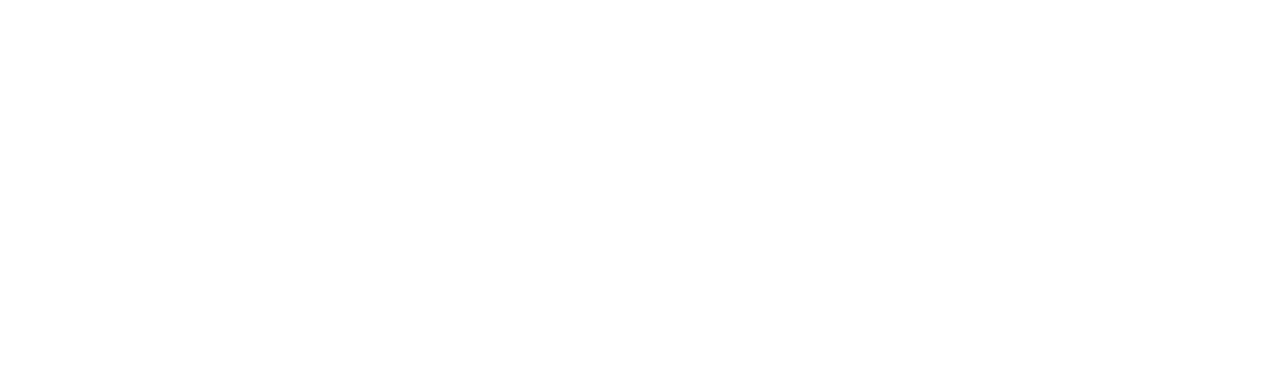
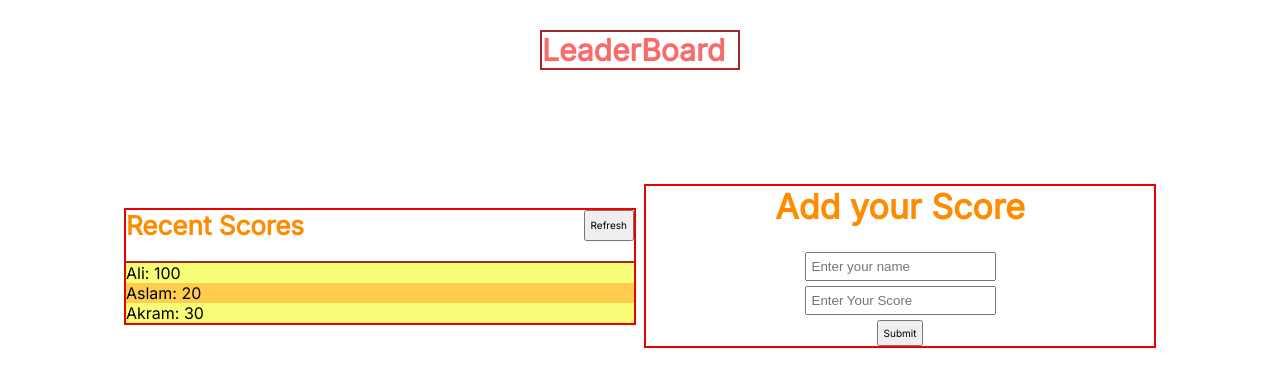
Before and after one commit to zunairkhan811/Leaderboard-project, a website built with webpack: page src/index.html in a window 1280 px wide. Built offline with nearby package versions, Linux system fonts and the light colour scheme; a web font is replaced by a local one.

Commit message:
Add html and styling

```diff
--- a/src/index.html
+++ b/src/index.html
@@ -4,9 +4,53 @@
     <meta charset="UTF-8">
     <meta http-equiv="X-UA-Compatible" content="IE=edge">
     <meta name="viewport" content="width=device-width, initial-scale=1.0">
+    <script
+      src="https://kit.fontawesome.com/38b6d4ab77.js"
+      crossorigin="anonymous"
+    ></script>
+    <link
+      rel="stylesheet"
+      href="https://cdnjs.cloudflare.com/ajax/libs/font-awesome/4.7.0/css/font-awesome.min.css"
+    />
+    <link
+      rel="stylesheet"
+      href="https://cdnjs.cloudflare.com/ajax/libs/font-awesome/6.0.0/css/all.min.css"
+      integrity="sha512-9usAa10IRO0HhonpyAIVpjrylPvoDwiPUiKdWk5t3PyolY1cOd4DSE0Ga+ri4AuTroPR5aQvXU9xC6qOPnzFeg=="
+      crossorigin="anonymous"
+      referrerpolicy="no-referrer"
+    />
+    <link rel="stylesheet" href="styles.css" />
+    <link rel="preconnect" href="https://fonts.googleapis.com" />
+    <link rel="preconnect" href="https://fonts.gstatic.com" crossorigin />
+    <link
+      href="https://fonts.googleapis.com/css2?family=Crete+Round&family=Inter&family=Meera+Inimai&family=Poppins&family=Roboto:wght@100&display=swap"
+      rel="stylesheet"
+    />
     <title>Leatherboard Project</title>
 </head>
 <body>
+    <main>
+        <div class="project-heading"><h1>LeaderBoard</h1></div>
+        <div class="main-box">
+            <div class="left-box">
+                <div class="recent-heading">
+                    <h2>Recent Scores</h2>
+                    <button class="recent-btn">Refresh</button>
+                </div>
+                <div class="score-list">
+
+                </div>
+            </div>
+            <div class="right-box">
+                <h3>Add your Score</h3>
+                <form id="form" action="/" method="post">
+                    <input type="text" name="name" id="name" placeholder="Enter your name" maxlength="30" required />
+                    <input type="number" name="score" id="score" placeholder="Enter Your Score" required />
+                    <button class="form-btn">Submit</button>
+                </form>
+            </div>
+        </div>
+    </main>
 
 </body>
 </html>
--- a/src/index.js
+++ b/src/index.js
@@ -1 +1,31 @@
 import "./styles.css";
+
+const scoreList = document.querySelector('.score-list');
+const form = document.querySelector('#form');
+const name = document.querySelector('#name');
+const score = document.querySelector('#score');
+const formbtn = document.querySelector('.form-btn');
+
+if(scoreList.textContent.trim() === ''){
+    scoreList.innerHTML = ` <div class="score-items">
+    <p>Ali: 100</p>
+</div>
+<div class="score-items">
+    <p>Aslam: 20</p>
+</div>
+<div class="score-items">
+    <p>Akram: 30</p>
+</div>`
+}
+
+    formbtn.addEventListener('click',(e)=>{
+        e.preventDefault();
+        e.stopPropagation();
+        let namevalue = name.value;
+        let scorevalue = score.value;
+        console.log(namevalue)
+        console.log(scorevalue)
+        scoreList.innerHTML += ` <div class="score-items">
+        <p>${namevalue}: ${scorevalue}</p>
+    </div>`
+     })
--- a/src/styles.css
+++ b/src/styles.css
@@ -0,0 +1,111 @@
+* {
+    margin: 0;
+    padding: 0;
+    box-sizing: border-box;
+    text-decoration: none;
+    list-style: none;
+  }
+
+  :root {
+    --primary-font-family: "Inter", sans-serif;
+    --primary-color: #ff6b00;
+    --color-secondary: #ec5242;
+    --color-tertiary: #d3d3d3;
+    --color-white: #fff;
+    --color-grey: #585858;
+    --color-light-grey: #ebf0ee;
+  }
+
+  html {
+    font-family: 'Inter', sans-serif;
+  }
+
+  .project-heading{
+    width: 200px;
+    margin: auto;
+    position: relative;
+    top: 30px;
+  }
+
+  .project-heading h1{
+    font-size: 30px;
+    color: #f96b6b;
+    border: 2px solid brown;
+  }
+
+  .main-box{
+    display: flex;
+    justify-content: center;
+    align-items: center;
+    position: relative;
+    top: 140px;
+  }
+
+  .left-box{
+    border: 2px solid #ed0000;;
+    width: 40%;
+    margin: 4px 4px;
+  }
+
+  .recent-heading{
+    display: flex;
+    justify-content: space-between;
+  }
+  .recent-heading h2{
+    font-size: 26px;
+    color: darkorange;
+  }
+  .recent-btn{
+    padding: 5px;
+    font-size: 10px;
+    font-family: 'Inter', sans-serif;
+    cursor: pointer;
+  }
+
+  .score-list{
+    border-top: 2px solid brown;
+    margin-top: 20px;
+  }
+
+  .score-items:nth-child(even) {
+    background-color: #ffcd4e;
+  }
+  .score-items:nth-child(odd) {
+    background-color: #f7fd76;
+  }
+
+  .right-box{
+    display: flex;
+    flex-direction: column;
+    justify-content: center;
+    align-items: center;
+    border: 2px solid #ed0000;;
+    width: 40%;
+    margin: 4px 4px;
+  }
+
+  .right-box h3{
+    display: flex;
+    justify-content: center;
+    font-size: 34px;
+    margin-bottom: 20px;
+    color: darkorange;
+  }
+
+  #form input{
+    display: flex;
+    flex-direction: column;
+    justify-content: center;
+    align-items: center;
+    padding: 5px;
+    margin: 5px;
+  }
+
+  .form-btn{
+    display: flex;
+    padding: 5px;
+    font-size: 10px;
+    font-family: 'Inter', sans-serif;
+    cursor: pointer;
+    margin: auto;
+  }
```
